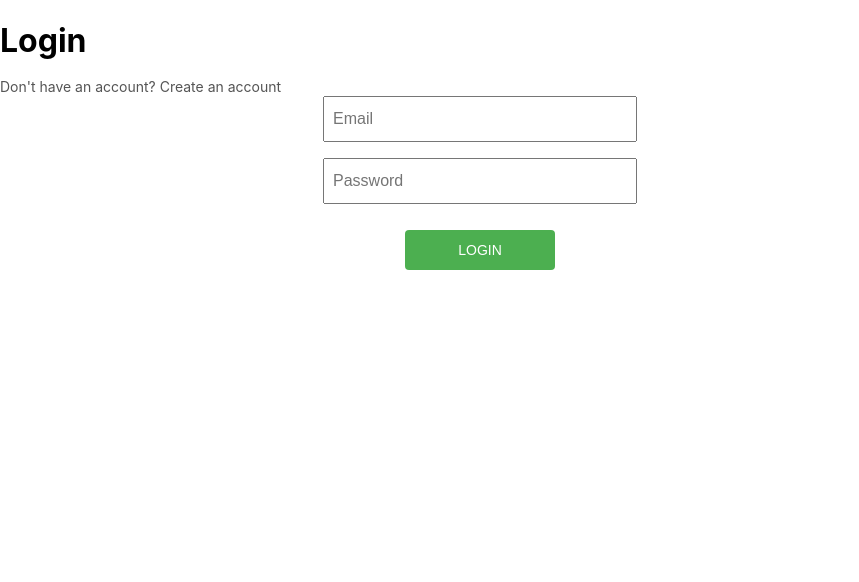
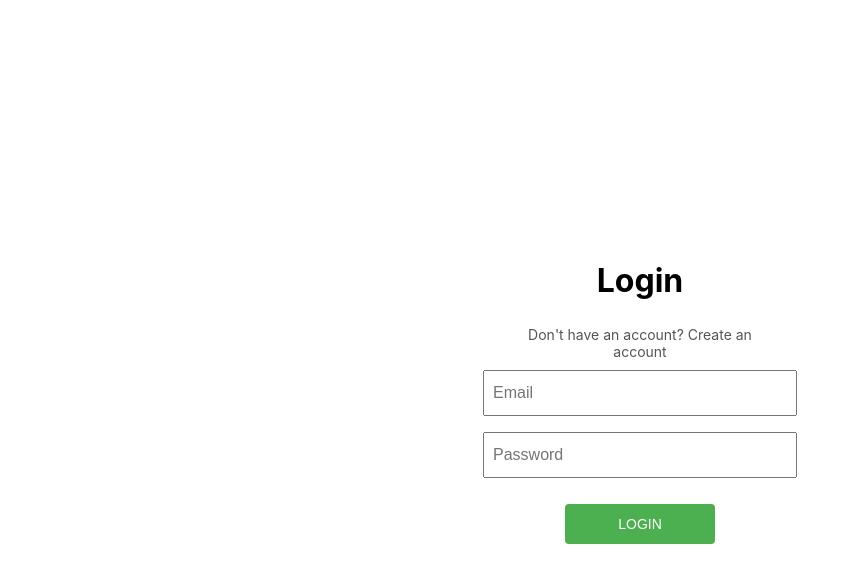
Before and after one commit to gavsidhu/Task-Tracker, a React (Create React App) app in the folder frontend/: page /login in a window 1280 px wide. Shown: the top 582 px of the page, without its empty margins (0-859 px from the left). Built offline with nearby package versions, Linux system fonts and the light colour scheme.

Commit message:
added container class to login form

```diff
--- a/frontend/src/components/LoginForm.jsx
+++ b/frontend/src/components/LoginForm.jsx
@@ -28,7 +28,7 @@ const LoginForm = () => {
     e.preventDefault();
     if (isLogin) {
       try {
-        const res = await axios.post(`${process.env.SERVER_URL}auth/login`, {
+        const res = await axios.post(`${process.env.REACT_APP_SERVER_URL}auth/login`, {
         email,
         password,
       });
@@ -41,7 +41,7 @@ const LoginForm = () => {
       }
     } else {
       try {
-        const res = await axios.post(`${process.env.SERVER_URL}auth/register`, {
+        const res = await axios.post(`${process.env.REACT_APP_SERVER_URL}auth/register`, {
         name,
         email,
         password,
@@ -57,7 +57,7 @@ const LoginForm = () => {
   };
 
   return (
-    <div>
+    <div className="container">
       <h1>{isLogin ? "Login" : "Sign Up"}</h1>
       <a className="switch" onClick={switchMode}>
         {isLogin
```
